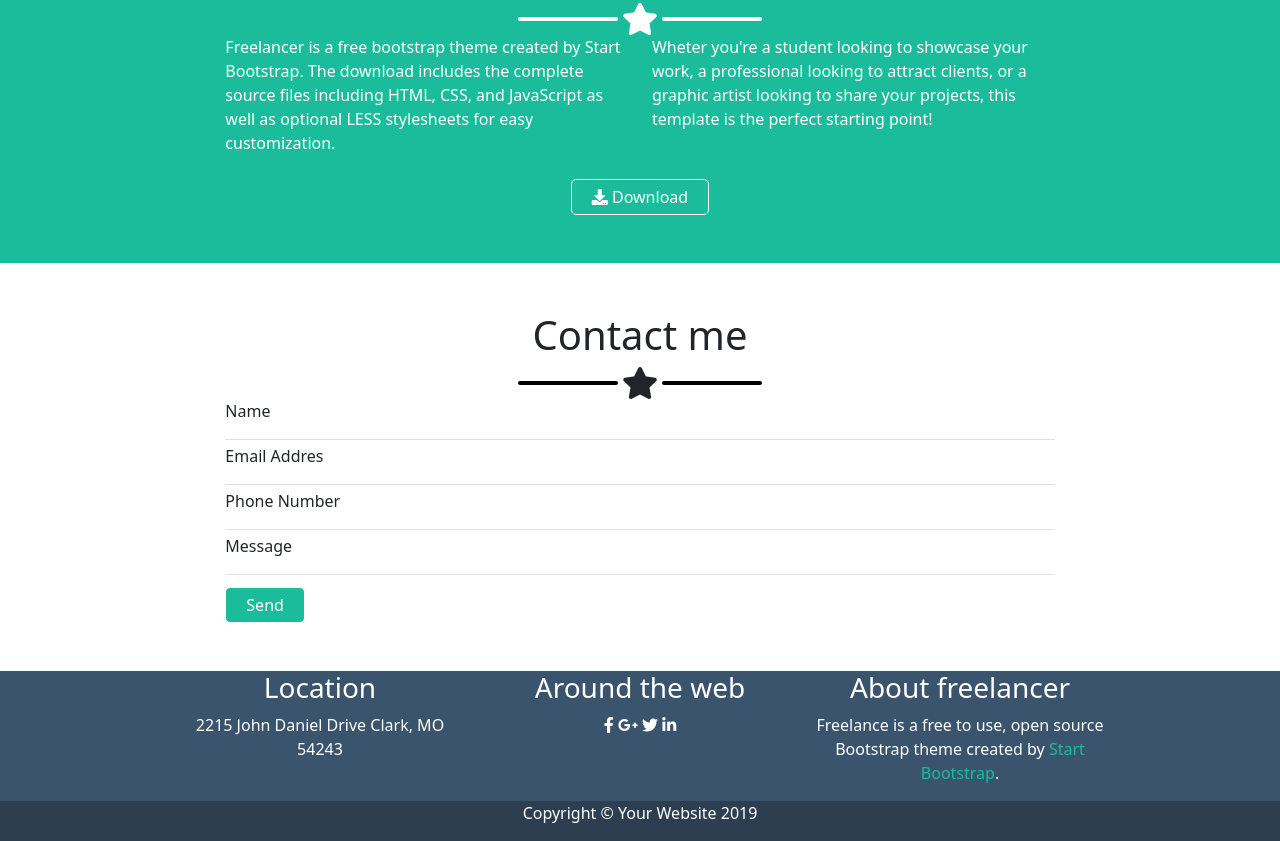
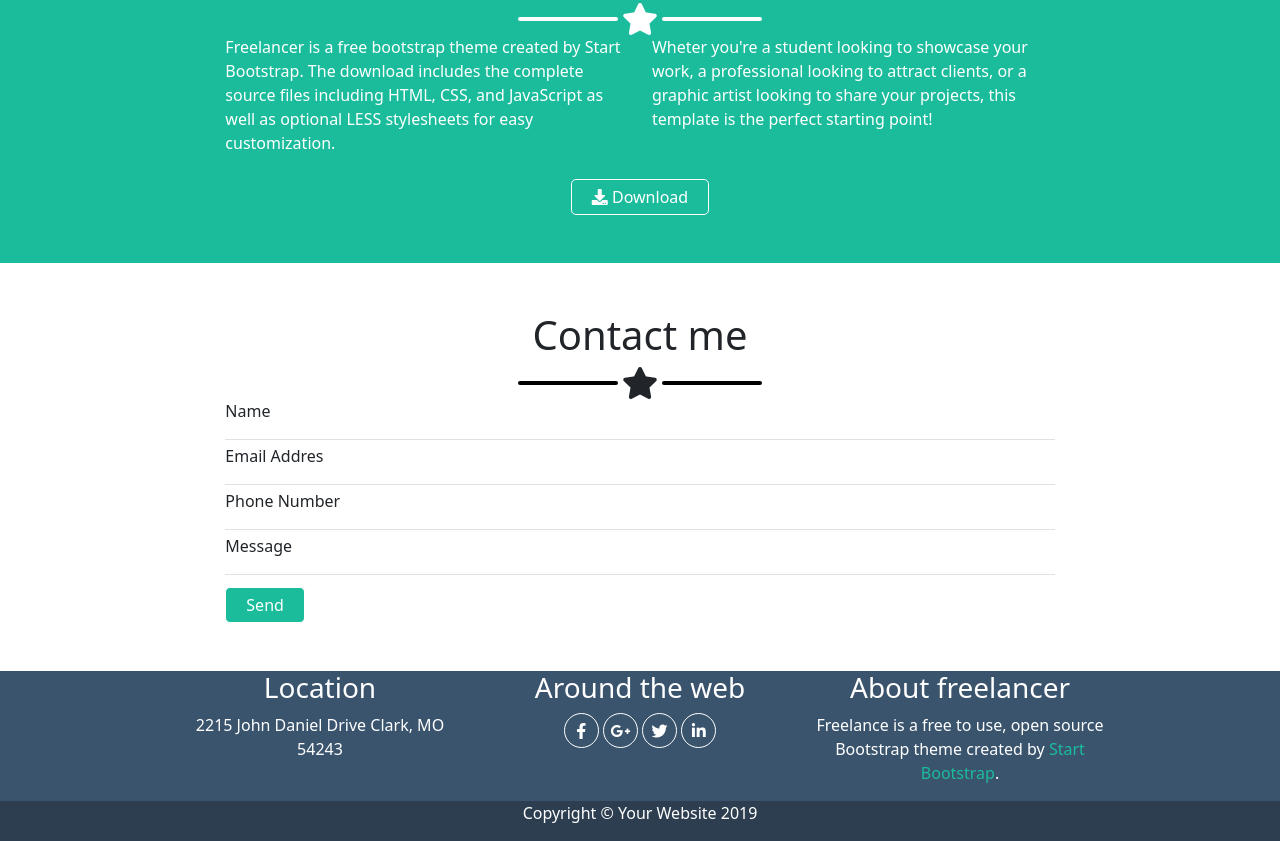
Before and after one commit to MascarBone/html-css-bootstrap-freelancer, a plain HTML site: page index.html in a window 1280 px wide. Shown: the part 1077-1918 px from the top of the page. Drawn offline with nearby package versions, Linux system fonts and the light colour scheme.

Commit message:
End of the page, icons

```diff
--- a/css/style.css
+++ b/css/style.css
@@ -36,6 +36,13 @@ ul{
 .fa-star {
     font-size: 2rem;
 }
+.fab {
+    width: 35px;
+    height: 35px;
+    line-height: 35px;
+    border: 1px solid white;
+    border-radius: 50%;
+}
 .button {
     padding: 5px 20px;
     border: 1px solid white;
```
